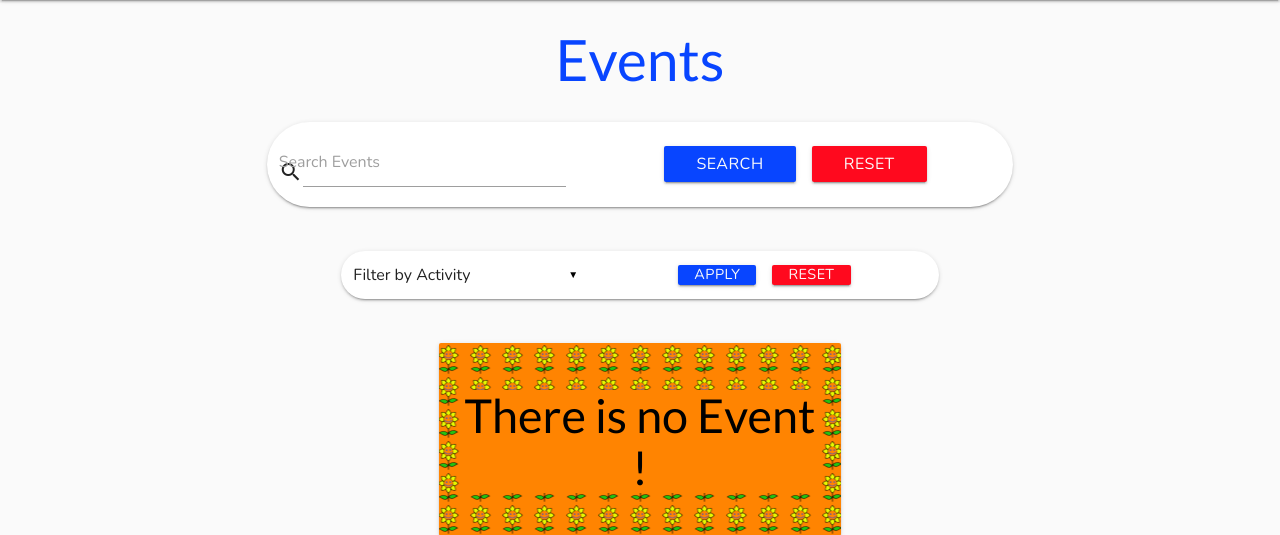
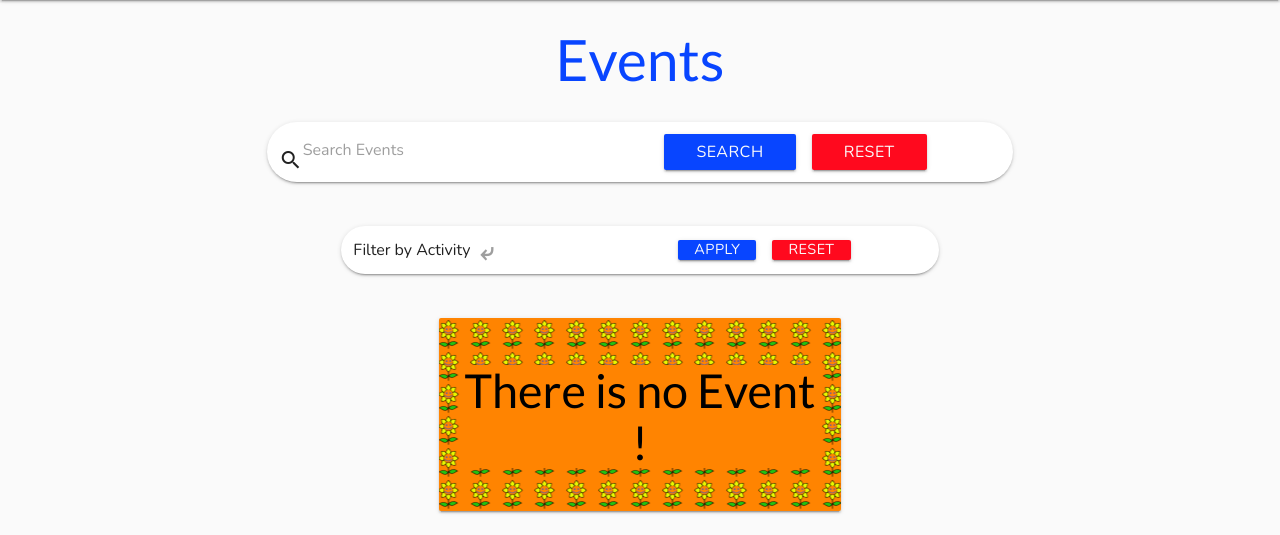
Before and after one commit to Tom-Nagy/family-friendly, a Flask app: page /select_events in a window 1280 px wide. Shown: the part 64-599 px from the top of the page. Run offline with Flask 2, Linux system fonts and the light colour scheme; data that the repository does not hold is empty.

Commit message:
Change the caret from materialize for form select to an arrow for better UX

```diff
--- a/app/static/css/style.css
+++ b/app/static/css/style.css
@@ -308,6 +308,19 @@ footer {
 }
 
 /* Forms and buttons */
+
+/* change the caret provided by materialize */
+.select-wrapper span.caret {
+    display: none;
+}
+
+#select-caret {
+    position: absolute;
+    right: -110px;
+    top: 22px;
+    font-size: 1.5rem;
+    font-weight: bold;
+}
 
 /* helper message for user */
 .helper-text {
@@ -863,6 +876,28 @@ footer {
     }
 }
 
+@media(min-width: 425px) {
+    /* Search events */
+    .search-card .material-icons {
+        /* font-size: 1.3rem; */
+    }
+
+    #query_search_events {
+        margin-left: .5rem;
+        border-bottom: none;
+        height: 1.5rem;
+        transform: translateX(20px);
+    }
+
+    .input-field label.label-query-search-events {
+        transform: translateX(24px);
+    }
+
+    #select-caret {
+        right: -140px;
+    }
+}
+
 @media(min-width: 450px) {
     .third-div {
         width: 32%;
--- a/app/templates/create_event.html
+++ b/app/templates/create_event.html
@@ -26,7 +26,7 @@
                         <option value="Coffee">Coffee</option>
                         <option value="Other">Other</option>
                       </select>
-                    <label for="event_category">Activity</label>
+                    <label for="event_category">Activity <span id="select-caret">&#10550;</span></label>
                 </div>
             </div>
             <!-- Location -->
--- a/app/templates/events.html
+++ b/app/templates/events.html
@@ -33,8 +33,8 @@
             class="col s12 m8 offset-m2 card-panel search-card">
             <div class="row valign-wrapper no-margin-bot">
                 <div class="input-field col s5 input-field no-margin-top">
-                    <select id="event_category" name="event_category" class="validate" required>
-                        <option value="" disabled selected>Filter by Activity</option>
+                    <select id="event_category" name="event_category" class="validate position-rel" required>
+                        <option value="" disabled selected>Filter by Activity </option>
                         <option value="Playground">Playground</option>
                         <option value="Play date">Play date</option>
                         <option value="Cycling">Cycling</option>
@@ -45,7 +45,7 @@
                         <option value="Coffee">Coffee</option>
                         <option value="Other">Other</option>
                     </select>
-                    <label for="event_category"></label>
+                    <label for="event_category"><span id="select-caret">&#10550;</span></label>
                 </div>
                 <!-- Submit / Reset -->
                 <div class="col s7 center-align">
--- a/app/templates/update_event.html
+++ b/app/templates/update_event.html
@@ -27,7 +27,7 @@
                             <option value="Coffee">Coffee</option>
                             <option value="Other">Other</option>
                         </select>
-                        <label for="event_category">Activity</label>
+                        <label for="event_category">Activity <span id="select-caret">&#10550;</span></label>
                     </div>
                 </div>
                 <!-- Location -->
```
